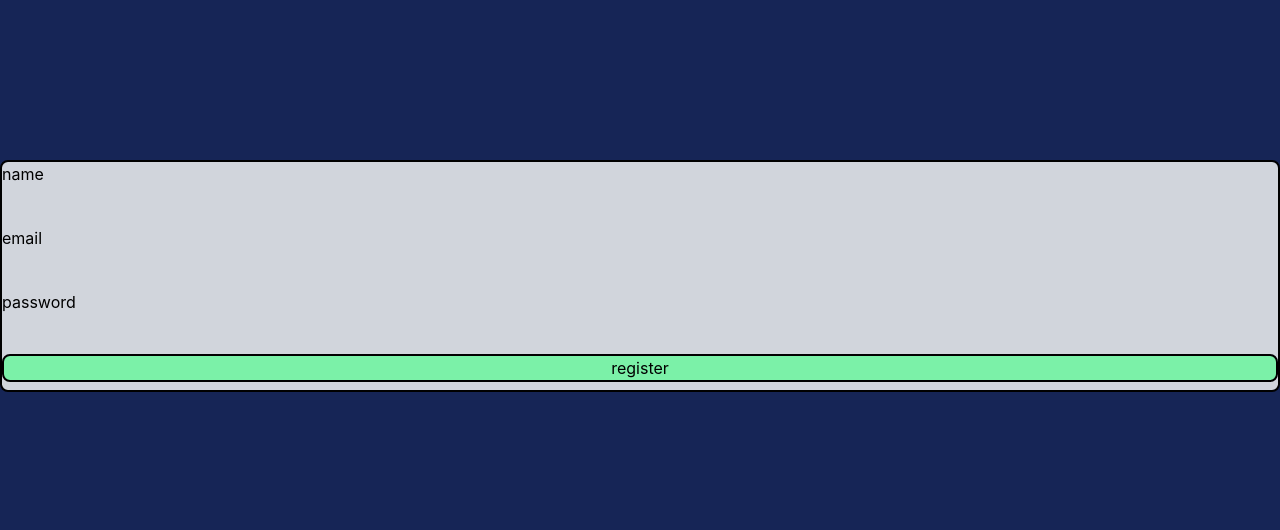
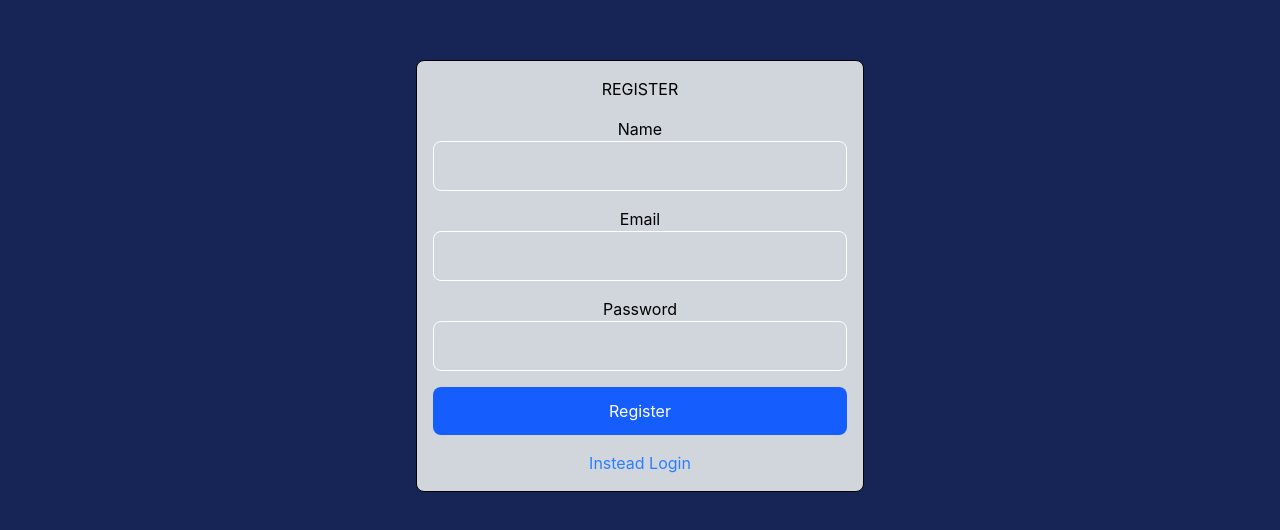
Before and after one commit to ValerioPacciani/bookshare, a React (Vite) app in the folder client/: page /register in a window 1280 px wide. Shown: the part 124-654 px from the top of the page. Built offline with nearby package versions, Linux system fonts and the light colour scheme.

Commit message:
Now Location get registered on new User registrat- ion, getting saved on database

```diff
--- a/client/src/components/BottomBar.jsx
+++ b/client/src/components/BottomBar.jsx
@@ -19,7 +19,7 @@ return (  <div className={` "z-2000 w-full w-max-7xl h-auto min-h-65 absolute bo
 
         <div className="grid grid-cols-4 gap-2 bg-gray-200">
             <div>
-                <img>{activeUser?.avatar}</img>
+
             </div>
 
           <div className="col-span-3 grid lg:grid-cols-6 md:grid-cols-4 sm:grid-cols-2">
--- a/client/src/components/Navbar.jsx
+++ b/client/src/components/Navbar.jsx
@@ -43,7 +43,7 @@ const Navbar = () => {
       </div>
       <div className="flex-1 items-center">
         <p className="italic">
-          {Greeting()}, {profileData?.display_name}
+          {Greeting()}, {profileData.display_name ? profileData.display_name : profileData.name }
         </p>
       </div>
       <div className=" flex flex-row space-x-4 mr-4">
--- a/client/src/pages/Register.jsx
+++ b/client/src/pages/Register.jsx
@@ -2,12 +2,14 @@ import { useState } from "react";
 import axiosClient from "../api/axiosConfig";
 import { useNavigate } from "react-router-dom";
 import { useAuth } from "../context/context";
+import { Link } from "react-router-dom";
+import { geoJSON } from "leaflet";
 
 
 const Register = () => {
     const { login } = useAuth();
     const navigate = useNavigate();
-
+    //posizione
     const [email, setEmail] = useState("");
     const [password, setPassword] = useState("");
     const [name, setName] = useState("");
@@ -24,13 +26,52 @@ const Register = () => {
         setPassword(e.target.value);
     }
 
+    const retrievePosition = () => {
+         //i need a promise there for stopping the code for getting executed before the data comes form the browser
+        return new Promise((resolve, reject) => {
+
+
+
+            //retrive geo from browser
+        navigator.geolocation.getCurrentPosition(
+
+        (position) => {
+        const { latitude, longitude } = position.coords;
+        //setLat(latitude)
+       // setLong(longitude)
+        return resolve ({latitude, longitude});
+
+        },
+        //the function navigator.geolocation.getCurrentPosition has two callbacks, one that return the positon (position) => and one for the errors (error)=>
+         (error) => {
+            console.log("errore gestione coordinate")
+            reject(error);
+
+         });
+    })
+    }
 
 
     const handleSubmit = async (e) => {
+        let lat = null;
+        let long = null;
+
         e.preventDefault();
+
+        try {
+            const GeoStatus = await retrievePosition();
+           // console.log(GeoStatus.latitude + "and" + GeoStatus.longitude)
+             lat = GeoStatus.latitude;
+             long = GeoStatus.longitude;
+
+
+        } catch (GeoE){
+            console.log("no coordinates",GeoE)
+        }
+
         try {
             //this is the call on the backend, it repsonds whit the _id and the token
-            const regResp = await axiosClient.post('api/auth/register', { name, email, password })
+            const regResp = await axiosClient.post('api/auth/register', { name, email, password, long, lat })
             console.log(regResp);
             //logghiamo il nuovo utente, registrandolo con il token
             login(regResp.data, regResp.data.token);
@@ -42,29 +83,39 @@ const Register = () => {
         }
     }
     return (
-        <div className="min-h-screen bg-blue-950 flex flex-col justify-center align-center">
-            <div className="container bg-gray-300 hover:bg-gray-500 mx-auto border-2 rounded-lg ">
+        <div className="min-h-screen bg-blue-950 flex items-center justify-center">
+            <div className="container  max-w-md bg-gray-300 text-center rounded-lg p-4 mx-auto border border-black">
                 <form onSubmit={handleSubmit}>
-                    <div className="flex flex-col justify-evenly space-y-4 items-center">
-                        <div className="mx-2 w-full">
-                            <h2>name</h2>
-                            <input value={name} onChange={handleName} type="text"></input>
+                    <div className="flex flex-col justify-evenly space-y-4">
+                        <div>
+                            <h1>REGISTER</h1>
+
                         </div>
-                        <div className="mx-2 w-full ">
-                            <h2>email</h2>
-                            <input value={email} onChange={handleEmail} type="text"></input>
+                        <div>
+                            <p>Name</p>
+                            <input value={name} onChange={handleName}  className="w-full border border-white rounded-lg p-3 focus:outline-none focus:border-blue-400" />
                         </div>
-                        <div className="mx-2 w-full">
-                            <h2>password</h2>
-                            <input value={password} onChange={handlePassword} type="password"></input>
+                        <div>
+                            <p>Email</p>
+                            <input value={email} onChange={handleEmail} className="w-full border border-white rounded-lg p-3 focus:outline-none focus:border-blue-400" />
                         </div>
-                        <button type="submit" className="w-full bg-green-300 hover:bg-green-500 border-2 rounded-lg mb-2 ">register</button>
+                        <div>
+                            <p>Password</p>
+                            <input value={password} onChange={handlePassword} type="password" className="w-full border border-white rounded-lg p-3 focus:outline-none focus:border-blue-400" />
+                        </div>
+
+                        <div>
+                            <button type="submit" className='w-full bg-blue-600 text-white py-3 rounded-lg hover:bg-blue-900'>Register</button>
+                        </div>
+                        <div>
+                            <Link to="/login" className='text-blue-500 hover:text-blue-800'>Instead Login</Link>
+                        </div>
                     </div>
-
                 </form>
             </div>
         </div>
     )
+
 }
 
 export default Register
```
Also changed, not shown: 1 other file (tests, documents, lock files or other folders).
